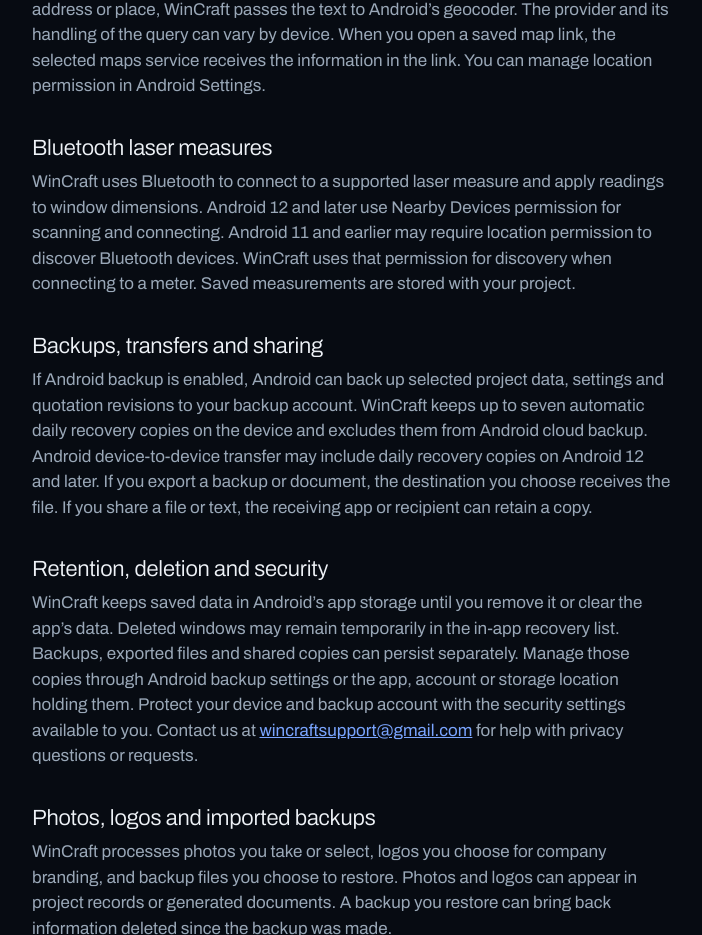
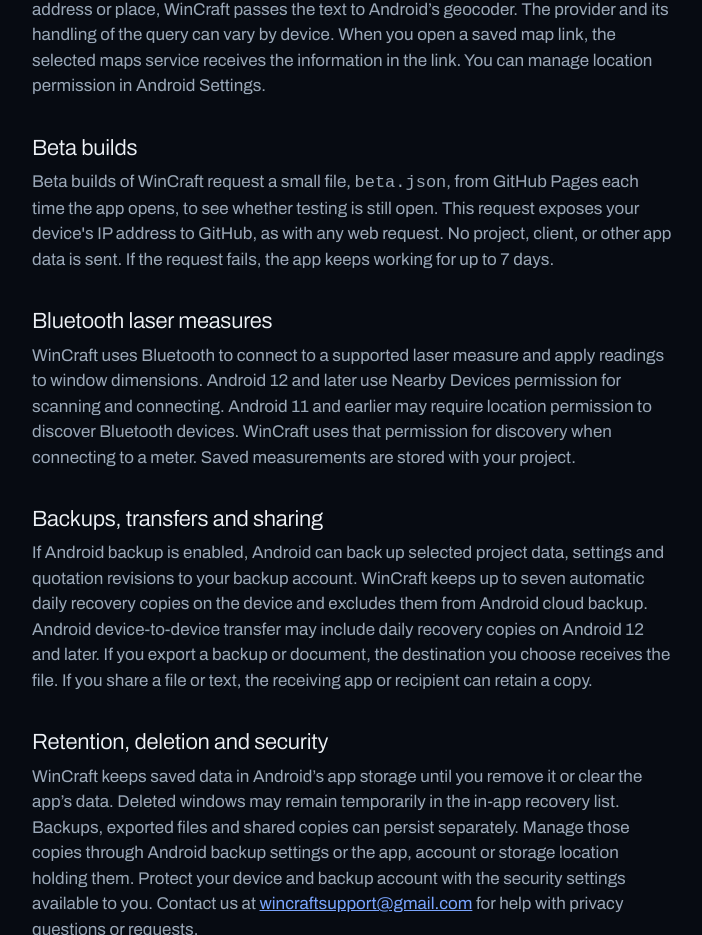
Before and after one commit to wincraftapp/wincraftapp.github.io, a plain HTML site: page privacy-policy.html in a window 1280 px wide. Shown: the part 771-1706 px from the top of the page, without its empty margins (288-990 px from the left). Drawn offline with Linux system fonts and the light colour scheme.

Commit message:
Privacy policy: beta availability check
Co-Authored-By: Claude Haiku 5.5 <noreply@anthropic.com>

```diff
--- a/privacy-policy.html
+++ b/privacy-policy.html
@@ -32,6 +32,8 @@
 <p>WinCraft stores the information you enter on your device. This can include client names and contact details, site addresses, measurements, photos, specifications and prices, and the company branding and contact details you use in documents. WinCraft does not require an account. We do not operate a server that receives your projects, and the app does not include advertising, analytics or crash-reporting SDKs.</p>
 <h2>Site location and maps</h2>
 <p>If you request your current location, WinCraft uses the location available through Android to fill in a site map link. Coordinates can remain in the saved link until you replace or remove it or delete the site. You can also pin a location manually. Opening the in-app map requests map resources from <a href="https://openfreemap.org/privacy/">OpenFreeMap</a>. These requests expose your IP address and can indicate the area being viewed. OpenFreeMap says its error logs may contain IP addresses and requested URLs for seven days. It can temporarily log IP addresses during security investigations for up to 30 days. If you search for an address or place, WinCraft passes the text to Android’s geocoder. The provider and its handling of the query can vary by device. When you open a saved map link, the selected maps service receives the information in the link. You can manage location permission in Android Settings.</p>
+<h2>Beta builds</h2>
+<p>Beta builds of WinCraft request a small file, <code>beta.json</code>, from GitHub Pages each time the app opens, to see whether testing is still open. This request exposes your device's IP address to GitHub, as with any web request. No project, client, or other app data is sent. If the request fails, the app keeps working for up to 7 days.</p>
 <h2>Bluetooth laser measures</h2>
 <p>WinCraft uses Bluetooth to connect to a supported laser measure and apply readings to window dimensions. Android 12 and later use Nearby Devices permission for scanning and connecting. Android 11 and earlier may require location permission to discover Bluetooth devices. WinCraft uses that permission for discovery when connecting to a meter. Saved measurements are stored with your project.</p>
 <h2>Backups, transfers and sharing</h2>
```
